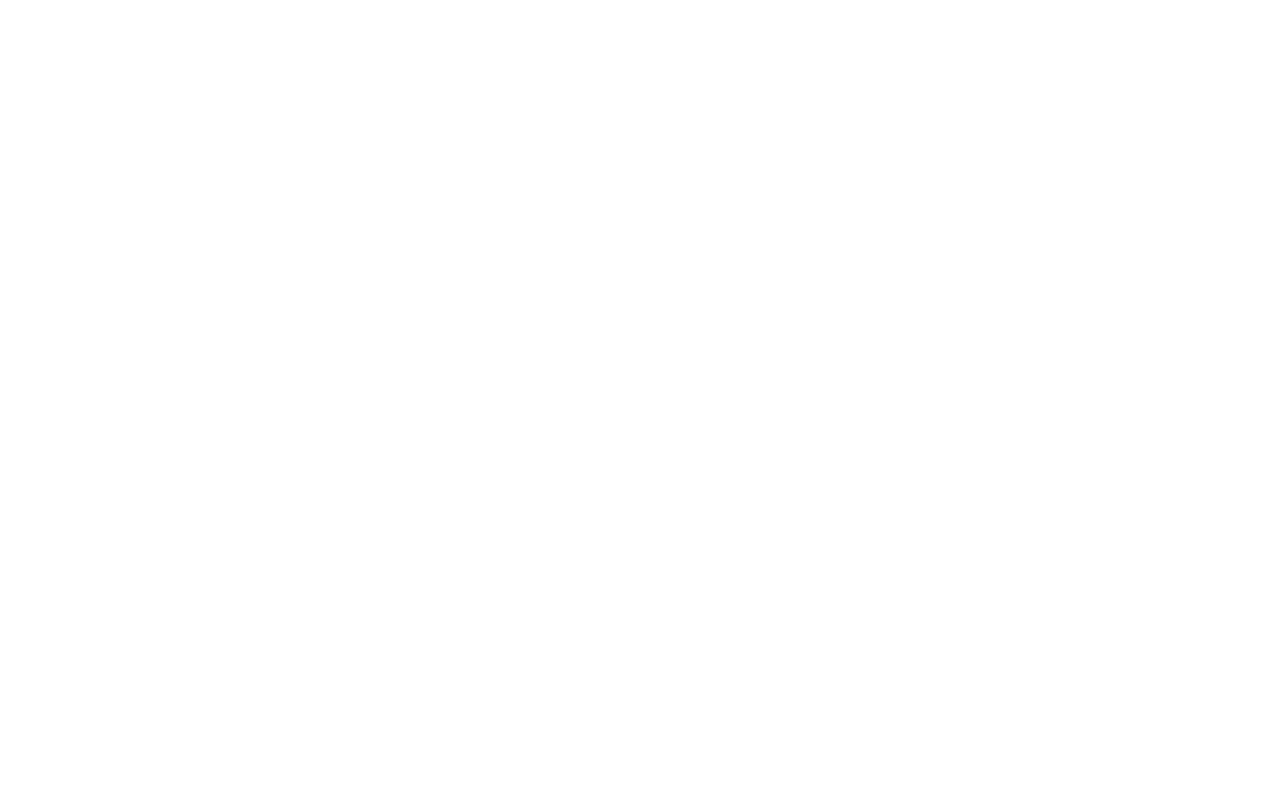
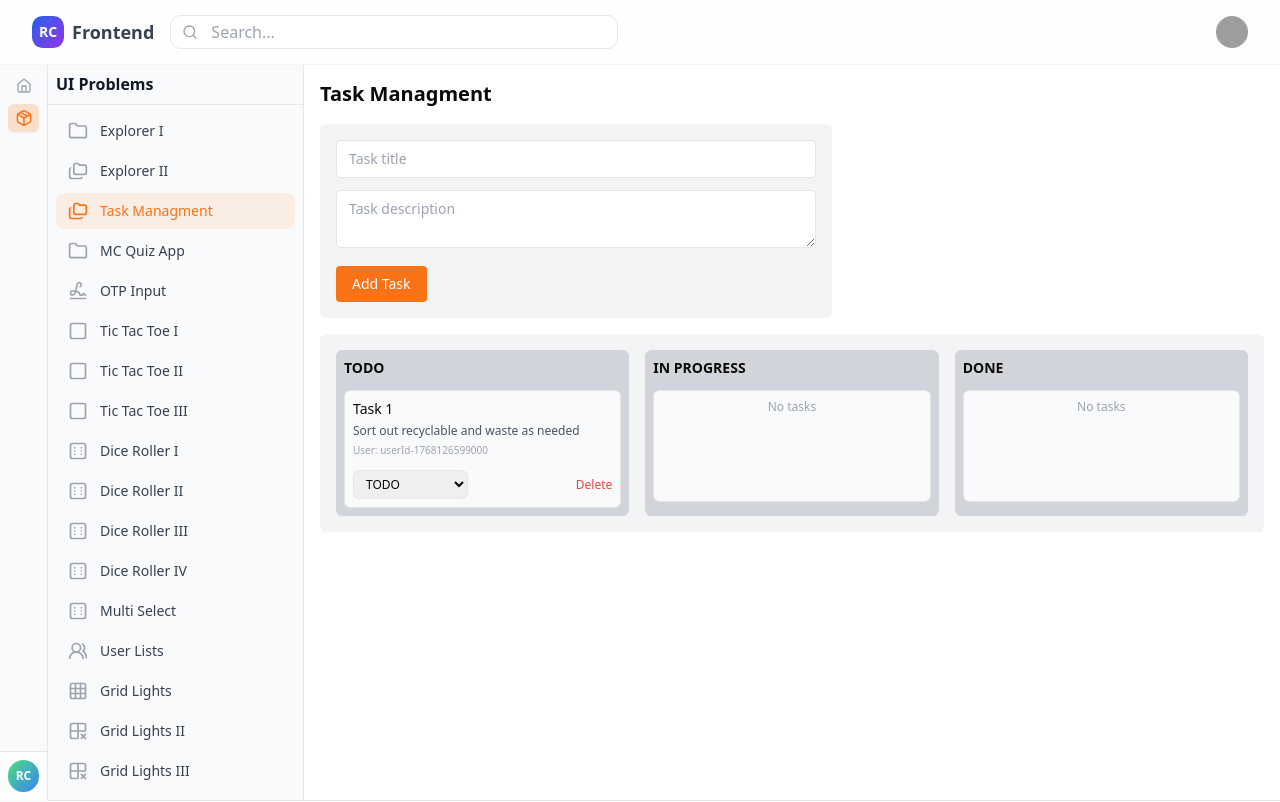
Before and after one commit to sachinrk04/UI-Problems-New, a React (Vite) app: page /ui-problems/task-managment in a window 1280 px wide. Before the commit this address had no page. Shown: the top 802 px of the page. Built offline with nearby package versions, Linux system fonts and the light colour scheme; grey boxes are pictures that could not be loaded.

Commit message:
add tasks managment

```diff
--- a/src/App.tsx
+++ b/src/App.tsx
@@ -19,6 +19,7 @@
 import GridLights from "./pages/UIProblems/GridLights";
 import GridLightsII from "./pages/UIProblems/GridLightsII";
 import GridLightsIII from "./pages/UIProblems/GridLightsIII";
+import TaskManagment from "./pages/UIProblems/TaskManagment";
 
 function App() {
   return (
@@ -29,6 +30,7 @@
           <Route path="ui-problems" element={<UIProblems />}>
             <Route path="explorer-one" element={<FolderFileExplorerOne />} />
             <Route path="explorer-two" element={<FolderFileExplorerTwo />} />
+            <Route path="task-managment" element={<TaskManagment />} />
             <Route path="mc-quiz-app" element={<MCQuizApp />} />
             <Route path="otp-input" element={<OtpInput />} />
             <Route path="tic-tac-toe" element={<TicTacToe />} />
--- /dev/null
+++ b/src/pages/UIProblems/TaskManagment.tsx
@@ -0,0 +1,140 @@
+import { useState } from "react";
+
+export type TaskStatus = "TODO" | "INPROGRESS" | "DONE";
+
+interface Task {
+  id: string;
+  title: string;
+  userId: string;
+  description: string;
+  status: TaskStatus;
+}
+
+const columns: TaskStatus[] = ["TODO", "INPROGRESS", "DONE"];
+
+const initialTasks: Task[] = [
+  {
+    id: `task-${Date.now()}`,
+    title: "Task 1",
+    userId: `userId-${Date.now()}`,
+    description: "Sort out recyclable and waste as needed",
+    status: "TODO",
+  },
+];
+
+const TaskManagment = () => {
+  const [tasks, setTasks] = useState<Task[]>(initialTasks);
+  const [title, setTitle] = useState("");
+  const [description, setDescription] = useState("");
+
+  const addTask = () => {
+    if (!title.trim()) return;
+
+    const newTask: Task = {
+      id: `task-${Date.now()}`,
+      title: title.trim(),
+      description: description.trim(),
+      userId: `userId-${Date.now()}`,
+      status: "TODO",
+    };
+
+    setTasks([...tasks, newTask]);
+    setTitle("");
+    setDescription("");
+  };
+
+  const moveTask = (id: string, status: TaskStatus) => {
+    setTasks(
+      tasks.map((task) => (task.id === id ? { ...task, status: status } : task))
+    );
+  };
+
+  const deleteTask = (id: string) => {
+    setTasks(tasks.filter((task) => task.id !== id));
+  };
+  return (
+    <div className="p-4">
+      <h1 className="mb-4 text-xl font-semibold">Task Managment</h1>
+
+      <div className="max-w-lg p-4 mb-4 space-y-3 bg-gray-100 rounded-sm">
+        <input
+          value={title}
+          onChange={(e) => setTitle(e.target.value)}
+          placeholder="Task title"
+          className="w-full px-3 py-2 text-sm border rounded"
+        />
+        <textarea
+          value={description}
+          onChange={(e) => setDescription(e.target.value)}
+          placeholder="Task description"
+          className="w-full px-3 py-2 text-sm border rounded"
+        />
+        <button
+          onClick={addTask}
+          disabled={title.trim().length === 0}
+          className="px-4 py-2 text-sm text-white rounded bg-primary"
+        >
+          Add Task
+        </button>
+      </div>
+
+      <div className="flex justify-around p-4 bg-gray-100 rounded-sm gap-x-4">
+        {columns.map((column) => (
+          <div
+            key={column}
+            className="w-full p-2 space-y-3 bg-gray-300 rounded-sm"
+          >
+            <h2 className="text-sm font-semibold">
+              {column === "INPROGRESS" ? "IN PROGRESS" : column}
+            </h2>
+            <div className="space-y-3">
+              {tasks
+                .filter((task) => task.status === column)
+                .map((task) => (
+                  <div
+                    key={task.id}
+                    className="p-2 border rounded-sm bg-gray-50"
+                  >
+                    <h3 className="text-sm font-medium">{task.title}</h3>
+                    <p className="mt-1 text-xs text-gray-600">
+                      {task.description}
+                    </p>
+                    <p className="text-[10px] text-gray-400 mt-1">
+                      User: {task.userId}
+                    </p>
+                    <div className="flex items-center justify-between mt-3">
+                      <select
+                        value={task.status}
+                        onChange={(e) =>
+                          moveTask(task.id, e.target.value as TaskStatus)
+                        }
+                        className="px-2 py-1 text-xs border rounded-sm"
+                      >
+                        <option value="TODO">TODO</option>
+                        <option value="INPROGRESS">IN PROGRESS</option>
+                        <option value="DONE">DONE</option>
+                      </select>
+                      <button
+                        onClick={() => deleteTask(task.id)}
+                        className="text-xs text-red-500"
+                      >
+                        Delete
+                      </button>
+                    </div>
+                  </div>
+                ))}
+
+              {tasks.filter((task) => task.status === column).length === 0 && (
+                <div className="p-2 text-center border rounded-sm h-28 bg-gray-50">
+                  <p className="text-xs text-gray-400 bg">No tasks</p>
+                </div>
+              )}
+            </div>
+          </div>
+        ))}
+      </div>
+    </div>
+  );
+};
+
+export default TaskManagment;
--- a/src/routes/uiProblemRoutes.tsx
+++ b/src/routes/uiProblemRoutes.tsx
@@ -19,6 +19,12 @@
   {
     name: "Explorer II",
     href: "/ui-problems/explorer-two",
+    icon: Folders,
+    description: "",
+  },
+  {
+    name: "Task Managment",
+    href: "/ui-problems/task-managment",
     icon: Folders,
     description: "",
   },
```
